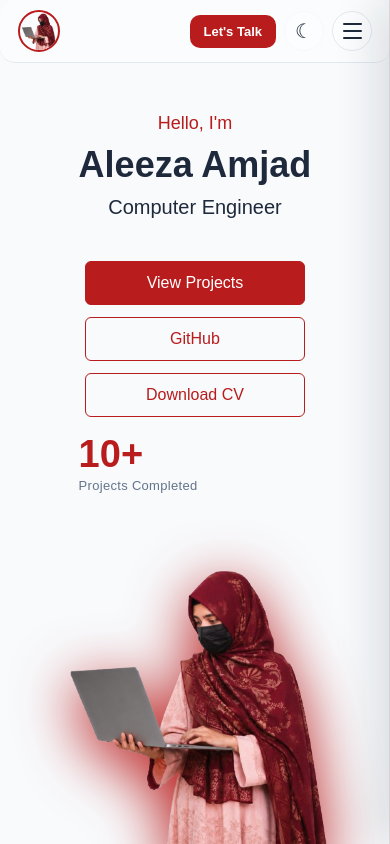
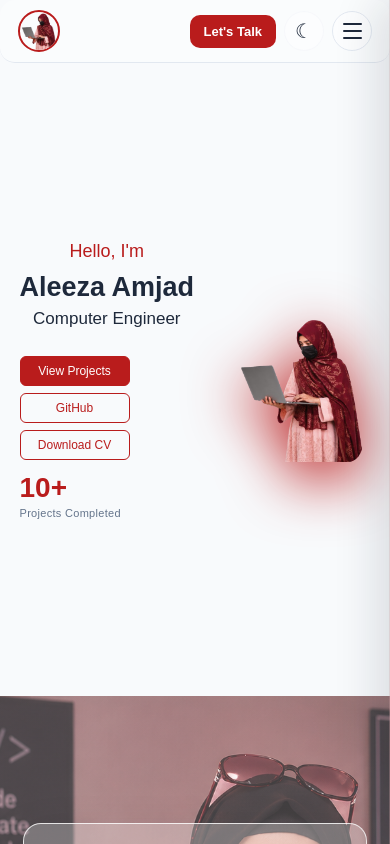
Before and after one commit to aleeza-dev/my-portfolio, a React (Vite) app: page / in a window 390 px wide. Shown: the top 844 px of the page. Built offline with nearby package versions, Linux system fonts and the light colour scheme.

Commit message:
Update portfolio

```diff
--- a/src/App.css
+++ b/src/App.css
@@ -899,6 +899,10 @@ a {
   animation-delay: 1s;
 }
 
+.skills-animate .skill-box:nth-child(6) {
+  animation-delay: 1.2s;
+}
+
 /* =========================
    PROJECTS
 ========================= */
@@ -1503,6 +1507,264 @@ a {
   animation-delay: 0.9s;
 }
 
+.services-animate .service-card:nth-child(6) {
+  animation-delay: 1.1s;
+}
+
+/* =========================
+   WHAT YOU'LL GET
+========================= */
+
+.what-you-get-section {
+  position: relative;
+  padding: 100px 8%;
+  overflow: hidden;
+}
+
+.what-you-get-section h2 {
+  text-align: center;
+  margin-bottom: 15px;
+}
+
+.what-you-get-intro {
+  max-width: 700px;
+  margin: 0 auto 55px;
+  text-align: center;
+  line-height: 1.8;
+  opacity: 0.75;
+  font-size: 1rem;
+}
+
+
+/* =========================
+   WHAT YOU'LL GET GRID
+========================= */
+
+.what-you-get-grid {
+  max-width: 1100px;
+  margin: 0 auto;
+
+  display: grid;
+  grid-template-columns: repeat(2, 1fr);
+  gap: 22px;
+}
+
+
+/* =========================
+   CARDS
+========================= */
+
+.what-you-get-card {
+  display: flex;
+  align-items: flex-start;
+  gap: 20px;
+
+  padding: 28px;
+
+  border: 1px solid rgba(185, 28, 28, 0.12);
+  border-radius: 18px;
+
+  background: rgba(255, 255, 255, 0.45);
+  backdrop-filter: blur(12px);
+  -webkit-backdrop-filter: blur(12px);
+
+  transition:
+    transform 0.35s ease,
+    box-shadow 0.35s ease,
+    border-color 0.35s ease;
+
+  opacity: 0;
+  transform: translateY(35px);
+}
+
+
+/* =========================
+   CARD HOVER
+========================= */
+
+.what-you-get-card:hover {
+  transform: translateY(-6px);
+
+  border-color: rgba(185, 28, 28, 0.35);
+
+  box-shadow:
+    0 15px 35px rgba(0, 0, 0, 0.08);
+}
+
+
+/* =========================
+   ICON
+========================= */
+
+.what-you-get-icon {
+  min-width: 48px;
+  width: 48px;
+  height: 48px;
+
+  display: flex;
+  align-items: center;
+  justify-content: center;
+
+  border-radius: 14px;
+
+  background: rgba(185, 28, 28, 0.08);
+  color: #b91c1c;
+
+  font-size: 1.25rem;
+  font-weight: 600;
+
+  transition:
+    background 0.3s ease,
+    color 0.3s ease,
+    transform 0.3s ease;
+}
+
+.what-you-get-card:hover .what-you-get-icon {
+  background: #b91c1c;
+  color: white;
+  transform: rotate(5deg);
+}
+
+
+/* =========================
+   CARD CONTENT
+========================= */
+
+.what-you-get-card h3 {
+  margin-bottom: 9px;
+
+  font-size: 1.05rem;
+  font-weight: 600;
+}
+
+.what-you-get-card p {
+  margin: 0;
+
+  line-height: 1.7;
+  font-size: 0.92rem;
+
+  opacity: 0.72;
+}
+
+
+/* =========================
+   SCROLL ANIMATION
+========================= */
+
+.what-you-get-animate .what-you-get-card {
+  animation: whatYouGetFadeUp 0.7s ease forwards;
+}
+
+.what-you-get-animate .what-you-get-card:nth-child(1) {
+  animation-delay: 0.05s;
+}
+
+.what-you-get-animate .what-you-get-card:nth-child(2) {
+  animation-delay: 0.12s;
+}
+
+.what-you-get-animate .what-you-get-card:nth-child(3) {
+  animation-delay: 0.19s;
+}
+
+.what-you-get-animate .what-you-get-card:nth-child(4) {
+  animation-delay: 0.26s;
+}
+
+.what-you-get-animate .what-you-get-card:nth-child(5) {
+  animation-delay: 0.33s;
+}
+
+.what-you-get-animate .what-you-get-card:nth-child(6) {
+  animation-delay: 0.40s;
+}
+
+@keyframes whatYouGetFadeUp {
+  from {
+    opacity: 0;
+    transform: translateY(35px);
+  }
+
+  to {
+    opacity: 1;
+    transform: translateY(0);
+  }
+}
+
+
+/* =========================
+   DARK MODE
+========================= */
+
+body.dark-mode .what-you-get-card {
+  background: rgba(30, 30, 30, 0.45);
+  border-color: rgba(255, 255, 255, 0.08);
+}
+
+body.dark-mode .what-you-get-card:hover {
+  border-color: rgba(185, 28, 28, 0.45);
+}
+
+body.dark-mode .what-you-get-icon {
+  background: rgba(185, 28, 28, 0.15);
+}
+
+
+/* =========================
+   RESPONSIVE
+========================= */
+
+@media (max-width: 768px) {
+
+  .what-you-get-section {
+    padding: 80px 6%;
+  }
+
+  .what-you-get-grid {
+    grid-template-columns: 1fr;
+    gap: 18px;
+  }
+
+  .what-you-get-card {
+    padding: 23px;
+  }
+
+}
+
+@media (max-width: 480px) {
+
+  .what-you-get-section {
+    padding: 70px 5%;
+  }
+
+  .what-you-get-intro {
+    margin-bottom: 40px;
+  }
+
+  .what-you-get-card {
+    gap: 15px;
+    padding: 20px;
+  }
+
+  .what-you-get-icon {
+    min-width: 42px;
+    width: 42px;
+    height: 42px;
+    font-size: 1.05rem;
+  }
+
+  .what-you-get-card h3 {
+    font-size: 0.98rem;
+  }
+
+  .what-you-get-card p {
+    font-size: 0.86rem;
+  }
+
+}
+
+
+
 /* =========================
    CONTACT
 ========================= */
@@ -1716,19 +1978,87 @@ body.dark-mode .side-menu-links a {
   .hero {
     min-height: 75vh;
 
-    padding: 60px 6%;
+    padding: 50px 6%;
+  }
+
+  .hero-content {
+    flex-direction: row;
+
+    align-items: center;
+
+    justify-content: space-between;
+
+    gap: 20px;
+  }
+
+  .hero-left {
+    width: 58%;
+
+    text-align: left;
+  }
+
+  .hero-image {
+    flex: 0 0 38%;
+
+    justify-content: center;
+  }
+
+  .hero-image img {
+    width: 170px;
+
+    height: 210px;
   }
 
   .hero h1 {
-    font-size: 42px;
+    font-size: 32px;
   }
 
   .hero h2 {
-    font-size: 22px;
+    font-size: 19px;
   }
 
   .typing-title {
-    height: 35px;
+    height: 32px;
+  }
+
+  .hero-text {
+    font-size: 14px;
+  }
+
+  .buttons {
+    flex-direction: column;
+
+    align-items: flex-start;
+
+    gap: 9px;
+
+    margin-top: 20px;
+  }
+
+  .btn {
+    width: auto;
+
+    min-width: 130px;
+
+    padding: 9px 15px;
+
+    font-size: 13px;
+
+    text-align: center;
+  }
+
+  .project-count {
+    align-items: flex-start;
+
+    margin-top: 16px;
+  }
+
+  .project-count strong {
+    font-size: 32px;
+  }
+
+  .project-count span {
+    font-size: 12px;
   }
 
   .section {
@@ -1878,39 +2208,89 @@ body.dark-mode .side-menu-links a {
   }
 
   .hero {
-    padding: 50px 6%;
+    padding: 40px 5%;
+  }
+
+  .hero-content {
+    flex-direction: row;
+
+    align-items: center;
+
+    gap: 12px;
+  }
+
+  .hero-left {
+    width: 57%;
+
+    text-align: left;
+  }
+
+  .hero-image {
+    flex: 0 0 40%;
+
+    justify-content: center;
+  }
+
+  .hero-image img {
+    width: 125px;
+
+    height: 165px;
   }
 
   .hero h1 {
-    font-size: 36px;
+    font-size: 27px;
+
+    margin-bottom: 6px;
   }
 
   .hero h2 {
-    font-size: 20px;
+    font-size: 17px;
+  }
+
+  .typing-title {
+    height: 27px;
+
+    margin: 6px 0;
   }
 
   .hero-text {
-    font-size: 15px;
+    font-size: 12px;
+
+    line-height: 1.5;
   }
 
   .buttons {
     flex-direction: column;
 
-    align-items: center;
+    align-items: flex-start;
+
+    gap: 7px;
+
+    margin-top: 16px;
   }
 
   .btn {
-    text-align: center;
-
-    width: 100%;
-
-    max-width: 220px;
-  }
-
-  .hero-image img {
-    width: 280px;
-
-    height: 330px;
+    width: auto;
+
+    min-width: 110px;
+
+    padding: 7px 12px;
+
+    font-size: 12px;
+  }
+
+  .project-count {
+    margin-top: 14px;
+
+    align-items: flex-start;
+  }
+
+  .project-count strong {
+    font-size: 28px;
+  }
+
+  .project-count span {
+    font-size: 11px;
   }
 
   /* ABOUT SMALL MOBILE */
--- a/src/App.jsx
+++ b/src/App.jsx
@@ -45,6 +45,7 @@ function App() {
   const projectsRef = useRef(null);
   const certificatesRef = useRef(null);
   const servicesRef = useRef(null);
+  const whatYouGetRef = useRef(null);
 
   const projectRefs = useRef([]);
 
@@ -57,6 +58,7 @@ function App() {
   const [projectsVisible, setProjectsVisible] = useState(false);
   const [certificatesVisible, setCertificatesVisible] = useState(false);
   const [servicesVisible, setServicesVisible] = useState(false);
+  const [whatYouGetVisible, setWhatYouGetVisible] = useState(false);
 
   const [activeProject, setActiveProject] = useState(0);
 
@@ -115,12 +117,18 @@ function App() {
       setServicesVisible
     );
 
+    const whatYouGetObserver = createObserver(
+  whatYouGetRef,
+  setWhatYouGetVisible
+);
+
     return () => {
       aboutObserver.disconnect();
       skillsObserver.disconnect();
       projectsObserver.disconnect();
       certificatesObserver.disconnect();
       servicesObserver.disconnect();
+      whatYouGetObserver.disconnect();
     };
   }, []);
 
@@ -519,6 +527,19 @@ useEffect(() => {
 
           <div className="skill-box">
 
+  <h3>
+    ✧ SEO & Digital Marketing
+  </h3>
+
+  <p>
+    SEO • Keyword Research • On-Page SEO • Content Strategy •
+    Social Media Marketing • Digital Marketing
+  </p>
+
+      </div>
+
+          <div className="skill-box">
+
             <h3>
               ✧ Professional Skills
             </h3>
@@ -872,6 +893,178 @@ useEffect(() => {
 
           </div>
 
+          <div className="service-card">
+
+  <div className="service-icon">
+    ⤣
+  </div>
+
+  <h3>
+    SEO & Digital Marketing
+  </h3>
+
+  <p>
+    Helping businesses improve their online visibility through
+    SEO, keyword research, content strategy, social media
+    marketing, and effective digital marketing techniques.
+  </p>
+
+</div>
+
+        </div>
+
+
+
+
+      </section>
+
+
+      {/* =========================
+          WHAT YOU'LL GET
+      ========================= */}
+
+      <section
+        id="what-you-get"
+        className={`section what-you-get-section ${
+          whatYouGetVisible
+            ? "what-you-get-animate"
+            : ""
+        }`}
+        ref={whatYouGetRef}
+      >
+
+        <h2>
+          What You’ll Get
+        </h2>
+
+        <p className="what-you-get-intro">
+          More than just a website — you’ll get a reliable,
+          modern, and thoughtfully built digital solution.
+        </p>
+
+        <div className="what-you-get-grid">
+
+          <div className="what-you-get-card">
+
+            <div className="what-you-get-icon">
+              ✦
+            </div>
+
+            <div>
+              <h3>
+                Modern & Responsive Design
+              </h3>
+
+              <p>
+                A clean and professional interface that works
+                smoothly across desktop, tablet, and mobile devices.
+              </p>
+            </div>
+
+          </div>
+
+
+
+          <div className="what-you-get-card">
+
+            <div className="what-you-get-icon">
+              ⚙
+            </div>
+
+            <div>
+              <h3>
+                Functional & Reliable Features
+              </h3>
+
+              <p>
+                Properly implemented functionality, APIs,
+                authentication, databases, and other required
+                features.
+              </p>
+            </div>
+
+          </div>
+
+
+          <div className="what-you-get-card">
+
+            <div className="what-you-get-icon">
+              ⚡
+            </div>
+
+            <div>
+              <h3>
+                Performance-Focused Experience
+              </h3>
+
+              <p>
+                A smooth and efficient experience with attention
+                to loading speed, responsiveness, and usability.
+              </p>
+            </div>
+
+          </div>
+
+
+          <div className="what-you-get-card">
+
+            <div className="what-you-get-icon">
+              ♢
+            </div>
+
+            <div>
+              <h3>
+                Scalable Structure
+              </h3>
+
+              <p>
+                A solid foundation that makes it easier to add
+                new features and grow the application over time.
+              </p>
+            </div>
+
+          </div>
+
+
+          <div className="what-you-get-card">
+
+            <div className="what-you-get-icon">
+              ✓
+            </div>
+
+            <div>
+              <h3>
+                Client-Focused Solution
+              </h3>
+
+              <p>
+                A solution built around your requirements, goals,
+                audience, and the actual needs of your project.
+              </p>
+            </div>
+
+          </div>
+
+          <div className="what-you-get-card">
+
+  <div className="what-you-get-icon">
+    ↗
+  </div>
+
+  <div>
+    <h3>
+      Better Online Visibility
+    </h3>
+
+    <p>
+      Improved search visibility with SEO-focused strategies,
+      keyword research, content optimization, and digital
+      marketing techniques designed to reach the right audience.
+    </p>
+  </div>
+
+</div>
+
         </div>
 
       </section>
```
